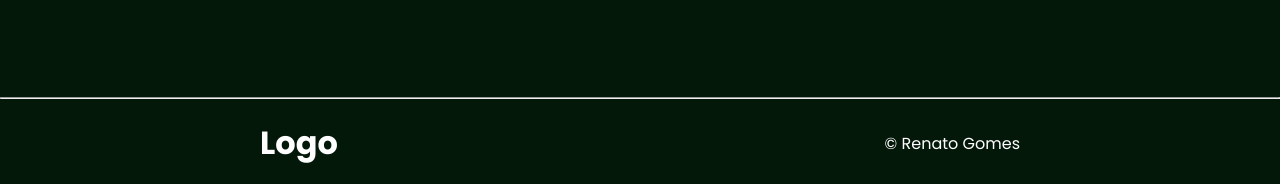
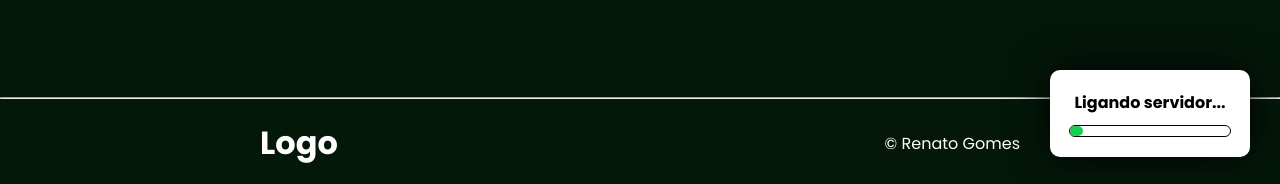
Before and after one commit to renatogomesf/Formulario-MongoDB, a React (Vite) app: page /Consultar in a window 1280 px wide. Shown: the part 613-797 px from the top of the page. Built offline with nearby package versions, Linux system fonts and the light colour scheme; no server answers.

Commit message:
criado timer e aviso de servidor rodando

```diff
--- a/src/App.jsx
+++ b/src/App.jsx
@@ -2,7 +2,8 @@ import Header from "./components/Header/Header"
 import Formulario from "./pages/cadastro/Formulario"
 import Consulta from "./pages/consulta/Consulta"
 import Footer from "./components/Footer/Footer"
-import Alerta from './components/Alerta/Alerta';
+import Alerta from "./components/Alerta/Alerta"
+import Timer from "./components/Timer/Timer"
 
 import styled from "styled-components"
 
@@ -54,6 +55,7 @@ function App() {
       </div>
       <Span className="move"></Span>
       <Alerta></Alerta>
+      <Timer></Timer>
     </>
   )
 }
--- a/src/components/Alerta/Alerta.jsx
+++ b/src/components/Alerta/Alerta.jsx
@@ -10,42 +10,25 @@ export default function Alerta() {
 
     const handleAlertShow = ()=> {
         const alerta = document.querySelector(".alerta")
-
         alerta.style.display = 'flex'
     }
 
-
     const handleAlertHidden = ()=> {
         const alerta = document.querySelector(".alerta")
-
         alerta.style.display = 'none'
     }
 
-    const handleTodosCadastros = async () => {
-
-        await axios.get('https://api-formulario-mongodb.onrender.com/formulario/ligar-servidor')
-        .then((response)=>{
-            console.log(response.data)
-        })
-        .catch((error)=>{
-            console.log(error)
-        })
-    }
 
     useEffect(()=>{
-        setTimeout(()=>handleAlertShow(),500)
-
-        handleTodosCadastros()
-    })
+        setTimeout(()=>handleAlertShow(),200)
+    },[])
 
 
     return (
         <>
             <Wrapper className="alerta">
                 <h1>Importante!</h1>
-                {/* <p>
-                    Como a API utilizada nesse projeto foi hospedada no <strong><a href="https://render.com/" target="blank">render <FaExternalLinkAlt  className="link"/></a></strong> e utilizado o plano gratuito, caso não haja atividades de requisição ou resposta, o servidor é <strong>suspenso/desativado</strong>. Com isso, para <strong>reativar o servidor</strong>, é necessário alguma atividade de consumo de api e este formulário sempre faz uma requisição ao ser aberto. Após a requisição pode levar <strong>50 segundos ou mais</strong> para que o formulário esteja totalmente usável e se comunicando com o banco de dados. <strong>Agradeço a compreensão!</strong>
-                </p> */}
+
                 <p>
                     Como a API utilizada nesse projeto foi hospedada no <strong><a href="https://render.com/" target="blank">render <FaExternalLinkAlt  className="link"/></a></strong> e utilizado o plano gratuito, caso não haja atividades de requisição ou resposta, o servidor é <strong>suspenso/desativado</strong>.
                 </p>
@@ -55,7 +38,7 @@ export default function Alerta() {
                 </p>
 
                 <p>
-                    Após a requisição, pode levar <strong>50 segundos ou mais</strong> para que o formulário esteja totalmente usável e se comunicando com o banco de dados.
+                    Após a requisição, pode levar por volta de <strong>50 segundos ou mais</strong> para que o formulário esteja totalmente usável e se comunicando com o banco de dados.
                 </p>
 
                 <div>
--- /dev/null
+++ b/src/components/Timer/StyleTimer.jsx
@@ -0,0 +1,81 @@
+import styled from "styled-components";
+
+export const Div = styled.div`
+    display: none;
+    flex-direction: column;
+    align-items: center;
+    justify-content: start;
+    gap: 10px;
+
+    background-color: white;
+    color: black;
+    font-weight: bold;
+    width: 200px;
+    padding: 20px;
+    margin: 20px;
+    border-radius: 10px;
+    position: fixed;
+    bottom: 10px;
+    right: 10px;
+    box-shadow: 0px 0px 40px black;
+
+
+    div{
+        border: 1px solid black;
+        width: 101%;
+        height: 12px;
+        border-radius: 6px;
+    }
+
+    span::before{
+        content: '';
+        width: 80%;
+        height: 10px;
+        position: absolute;
+        left: 20px;
+        background-color: ${({theme})=>theme.cor02};
+        border-radius: 5px;
+
+        animation: loading 70s linear;
+    }
+
+    @keyframes loading {
+        from{
+            width: 0%;
+        }
+        to{
+            width: 80%;
+        }
+    }
+`
+
+export const Status = styled.div`
+    display: none;
+    flex-direction: column;
+    align-items: center;
+    justify-content: start;
+    gap: 10px;
+
+    background-color: white;
+    color: black;
+    font-weight: bold;
+    width: 200px;
+    padding: 20px;
+    margin: 20px;
+    border-radius: 10px;
+    position: fixed;
+    bottom: 10px;
+    right: 10px;
+    box-shadow: 0px 0px 40px black;
+
+    p{
+        display: flex;
+        align-items: center;
+        gap: 10px;
+
+        .check{
+            font-size: 25px;
+            color: ${({theme})=>theme.cor02};
+        }
+    }
+`
--- /dev/null
+++ b/src/components/Timer/Timer.jsx
@@ -0,0 +1,68 @@
+import axios from "axios"
+import { useEffect } from "react"
+
+import { Div, Status } from "./StyleTimer"
+
+import { FaCheckCircle } from "react-icons/fa";
+
+
+export default function Timer() {
+
+    const handleTimertShow = ()=> {
+        const timer = document.querySelector(".timer")
+        timer.style.display = 'flex'
+    }
+
+    const handleTimertHidden = ()=> {
+        const timer = document.querySelector(".timer")
+        timer.style.display = 'none'
+    }
+
+    const handleStatustShow = ()=> {
+        const status = document.querySelector(".status")
+        status.style.display = 'flex'
+    }
+
+    const handleStatustHidden = ()=> {
+        const status = document.querySelector(".status")
+        status.style.display = 'none'
+    }
+
+    const handleTodosCadastros = async () => {
+
+        await axios.get('https://api-formulario-mongodb.onrender.com/formulario/ligar-servidor')
+        .then((response)=>{
+            if(response.status == 200){
+                handleTimertHidden()
+                handleStatustShow()
+                setTimeout(handleStatustHidden,4000)
+            }
+        })
+        .catch((error)=>{
+            console.log(error)
+        })
+    }
+
+
+    useEffect(()=>{
+        handleTimertShow()
+        handleTodosCadastros()
+    },[])
+
+
+    return (
+        <>
+            <Div className="timer">
+                <p>Ligando servidor...</p>
+                <div>
+                    <span></span>
+                </div>
+            </Div>
+
+            <Status className="status">
+                <p>Tudo ok! <FaCheckCircle className="check"/></p>
+                <p>Servidor rodando.</p>
+            </Status>
+        </>
+    )
+}
```
